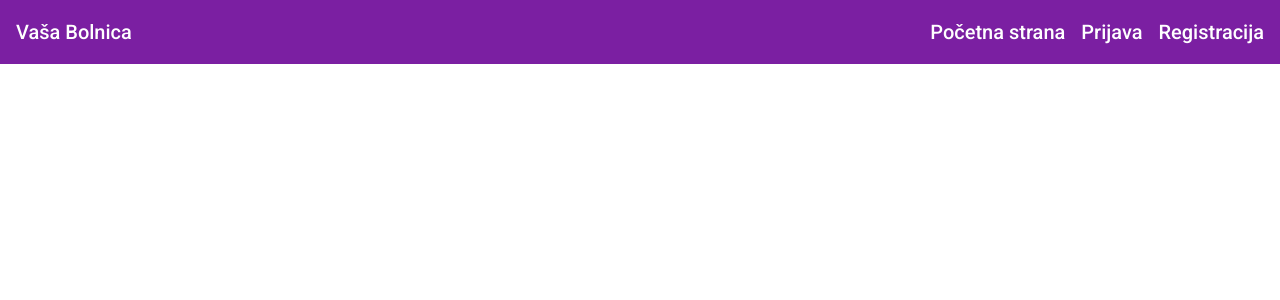
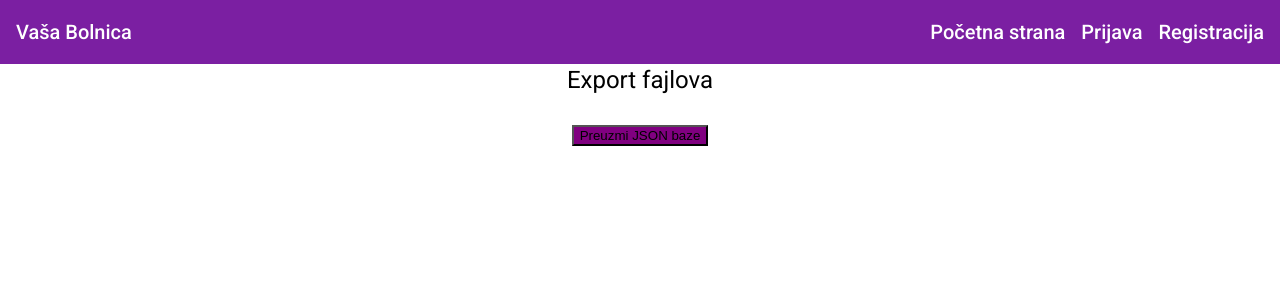
Before and after one commit to lazar-stojcevic/HospitalApplication-Frontend, an Angular app in the folder HospitalApplicationFront/: page /export in a window 1280 px wide. Before the commit this address led to /. Shown: the top 300 px of the page. Built offline with nearby package versions, Linux system fonts and the light colour scheme.

Commit message:
Enable user to download base json

```diff
--- a/HospitalApplicationFront/src/app/app-routing.module.ts
+++ b/HospitalApplicationFront/src/app/app-routing.module.ts
@@ -4,6 +4,7 @@ import { DoctorAppointmentsComponent } from './appointments/doctor-appointments/
 import { OneAppointmentComponent } from './appointments/one-appointment/one-appointment.component';
 import { PatientAppointmentsComponent } from './appointments/patient-appointments/patient-appointments.component';
 import { AllDoctorsComponent } from './doctors/all-doctors/all-doctors.component';
+import { FileExportComponent } from './file-export/file-export/file-export.component';
 import { AllAccountsComponent } from './financial/all-accounts/all-accounts.component';
 import { PatientAccountComponent } from './financial/patient-account/patient-account.component';
 import { HomeComponent } from './home/home.component';
@@ -28,6 +29,7 @@ const routes: Routes = [
   { path: 'accounts', component: AllAccountsComponent },
   { path: 'doctors', component: AllDoctorsComponent },
   { path: 'patients', component: AllPatientsComponent },
+  { path: 'export', component: FileExportComponent },
 ];
 
 @NgModule({
--- /dev/null
+++ b/HospitalApplicationFront/src/app/file-export/file-export/file-export.component.css
@@ -0,0 +1,6 @@
+.container{
+    display: flex;
+    flex-direction: column;
+    align-items: center;
+    justify-content: center;
+}
--- /dev/null
+++ b/HospitalApplicationFront/src/app/file-export/file-export/file-export.component.html
@@ -0,0 +1,7 @@
+<div class="container">
+    <h1>Export fajlova</h1>
+
+        <button mat-button style="background-color: purple; margin-top: 1%;"
+         (click)="getDatabaseJson()">Preuzmi JSON baze</button>
+
+</div>
--- /dev/null
+++ b/HospitalApplicationFront/src/app/file-export/file-export/file-export.component.ts
@@ -0,0 +1,47 @@
+import { Component, OnInit } from '@angular/core';
+import { DatabaseExportService } from 'src/app/services/database-export.service';
+
+@Component({
+  selector: 'app-file-export',
+  templateUrl: './file-export.component.html',
+  styleUrls: ['./file-export.component.css']
+})
+export class FileExportComponent implements OnInit {
+
+  constructor(private exportService: DatabaseExportService) { }
+
+  ngOnInit(): void {
+  }
+
+  getDatabaseJson() {
+    this.exportService.getDatabaseJSON().subscribe(res => {
+      this.dyanmicDownloadByHtmlTag({
+        fileName: 'HospitalAppDatabase.json',
+        text: JSON.stringify(res)
+      });
+    })
+  }
+
+  private dyanmicDownloadByHtmlTag(arg: {
+    fileName: string,
+    text: string
+  }) {
+    if (!this.setting.element.dynamicDownload) {
+      this.setting.element.dynamicDownload = document.createElement('a');
+    }
+    const element = this.setting.element.dynamicDownload;
+    const fileType = arg.fileName.indexOf('.json') > -1 ? 'text/json' : 'text/plain';
+    element.setAttribute('href', `data:${fileType};charset=utf-8,${encodeURIComponent(arg.text)}`);
+    element.setAttribute('download', arg.fileName);
+
+    var event = new MouseEvent("click");
+    element.dispatchEvent(event);
+  }
+
+  private setting = {
+    element: {
+      dynamicDownload: null as unknown as HTMLElement
+    }
+  }
+
+}
--- a/HospitalApplicationFront/src/app/header/header/header.component.html
+++ b/HospitalApplicationFront/src/app/header/header/header.component.html
@@ -13,6 +13,7 @@
         <span *ngIf="role === 'PATIENT'" [routerLink]="['/patient/' + currentUserId]">Moj profil</span>
         <span *ngIf="role === 'ACCOUNTANT' || role === 'ADMIN'" [routerLink]="['/accounts/']">Računi pacijenata</span>
         <span *ngIf="role === 'ACCOUNTANT'" [routerLink]="['/accountant/' + currentUserId]">Moj profil</span>
+        <span *ngIf="role === 'ADMIN'" [routerLink]="['/export']">Export fajlova</span>
         <span *ngIf="role !== ''" (click)="logout()">Odjavi se</span>
     </div>
 </mat-toolbar>
--- a/HospitalApplicationFront/src/app/home/home.component.html
+++ b/HospitalApplicationFront/src/app/home/home.component.html
@@ -1,7 +1,7 @@
 <div>
     <div class="containter">
         <h1 style="color: rgb(140, 27, 140)">
-            Dobro došli na aplijaciju Vaša Bolnica!
+            Dobro došli na aplikaciju Vaša Bolnica!
         </h1>
     </div>
 </div>
--- /dev/null
+++ b/HospitalApplicationFront/src/app/services/database-export.service.ts
@@ -0,0 +1,16 @@
+import { HttpClient } from '@angular/common/http';
+import { Injectable } from '@angular/core';
+import { Router } from '@angular/router';
+import { environment } from 'src/environments/environment';
+
+@Injectable({
+  providedIn: 'root'
+})
+export class DatabaseExportService {
+
+  constructor(private http: HttpClient, private router: Router) { }
+
+  getDatabaseJSON() {
+    return this.http.get(environment.serverUrl + 'export');
+  }
+}
```
Also changed, not shown: HospitalApplicationFront/src/app/file-export/file-export.module.ts (added, +17 -0 lines).
